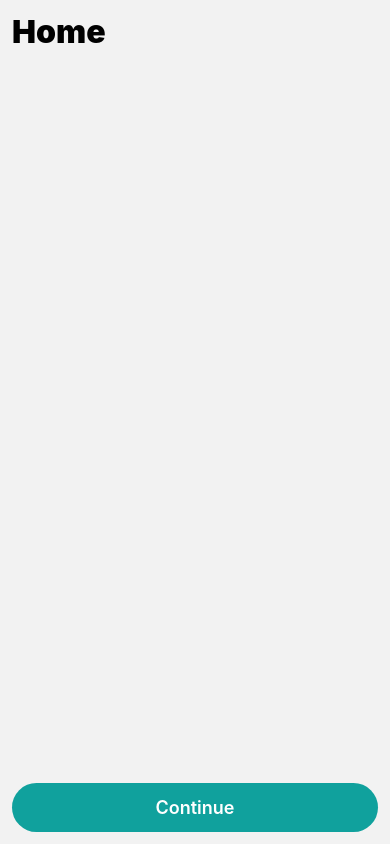
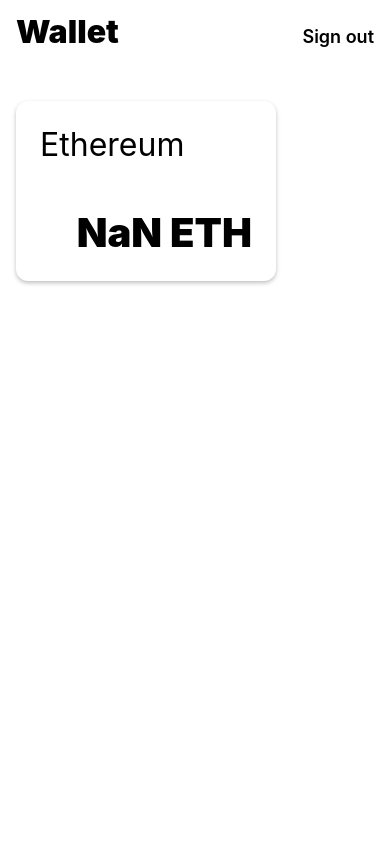
Before and after one commit to aiden77mori/native-cryptowallet-app, a React Native app: screen /Home in a window 390 px wide. Built offline with nearby package versions, Linux system fonts and the light colour scheme.

Commit message:
feat: screen updates

```diff
--- a/src/hooks/useRecoveryWords.ts
+++ b/src/hooks/useRecoveryWords.ts
@@ -2,28 +2,34 @@
 import {
   generateWords as _generateWords,
   wordsToSeedHex,
-} from '../libs/recoverySeed';
+} from '../libs/mnemonics';
+import * as secureStore from '../libs/secureStore';
 
 type UseRecoveryWords = () => {
-  salt: string;
-  setSalt: React.Dispatch<React.SetStateAction<string>>;
   randomWords: string[];
   generateWords: () => Promise<void>;
-  generateSeed: () => Promise<void>;
+  generateSeed: (password: string) => Promise<string | undefined>;
 };
 
 export const useRecoveryWords: UseRecoveryWords = () => {
   const [randomWords, setRandomWords] = useState<string[]>([]);
-  const [salt, setSalt] = useState<string>('');
 
   const generateWords = async () => {
     const words = await _generateWords(128);
-
     setRandomWords(words);
   };
 
-  const generateSeed = async () => {
-    const seedHex = await wordsToSeedHex(randomWords.join(' '), salt);
+  const generateSeed = async (
+    password: string,
+  ): Promise<string | undefined> => {
+    try {
+      const seedHex = await wordsToSeedHex(randomWords.join(' '), password);
+      await secureStore.saveData('private-key', seedHex);
+
+      return seedHex;
+    } catch (error) {
+      console.log('generateSeed#error', (error as Error).message);
+    }
   };
 
   useEffect(() => {
@@ -32,8 +38,6 @@
   }, []);
 
   return {
-    salt,
-    setSalt: setSalt,
     randomWords,
     generateWords,
     generateSeed,
--- a/src/hooks/useSecureStore.ts
+++ /dev/null
@@ -1,5 +0,0 @@
-type UseSecureStore = () => {};
-
-export const useSecureStore: UseSecureStore = () => {
-  return {};
-};
--- a/src/screens/CreateWallet.tsx
+++ b/src/screens/CreateWallet.tsx
@@ -1,12 +1,5 @@
 import React, {useState} from 'react';
-import {
-  KeyboardAvoidingView,
-  Platform,
-  ScrollView,
-  StyleSheet,
-  Text,
-  View,
-} from 'react-native';
+import {ScrollView, StyleSheet, Text, View} from 'react-native';
 import {NativeStackNavigationProp} from '@react-navigation/native-stack';
 
 import {SafeArea} from '../components/safeArea';
@@ -15,8 +8,8 @@
 import {Button} from '../components/button';
 import {useRecoveryWords} from '../hooks/useRecoveryWords';
 import {Chip} from '../components/chip';
-import {Input} from '../components/input';
 import {PasswordSheet} from '../components/passwordSheet';
+import {useAccountState} from '../context/account.provider';
 
 type Props = {
   navigation: NativeStackNavigationProp<RootStackParamList, 'CreateWallet'>;
@@ -26,18 +19,32 @@
   navigation,
 }) => {
   const [isPasswordModalOpen, setPasswordModalOpen] = useState(false);
-  const {randomWords, salt, setSalt, generateWords} = useRecoveryWords();
+  const [isLoading, setLoading] = useState(false);
+  const {getWallet} = useAccountState();
+  const {randomWords, generateWords, generateSeed} = useRecoveryWords();
 
   const onContinue = () => {
     setPasswordModalOpen(true);
   };
 
+  const onCreateWallet = async (password: string) => {
+    try {
+      setLoading(true);
+      const key = await generateSeed(password);
+
+      if (key !== undefined) {
+        getWallet(key);
+      }
+      navigation.navigate('Home');
+      setLoading(false);
+    } catch (error) {
+      console.log('onCreateWallet#error', (error as Error).message);
+      setLoading(false);
+    }
+  };
+
   return (
     <SafeArea>
-      <KeyboardAvoidingView
-        style={styles.screenContainer}
-        keyboardVerticalOffset={24}
-        behavior={Platform.OS === 'ios' ? 'position' : 'height'}>
       <Header title="Create Wallet" onBack={() => navigation.goBack()} />
 
       <ScrollView
@@ -58,18 +65,6 @@
           ))}
         </View>
 
-          <Text style={styles.description}>
-            You can add extra characters, allowing you to produce completely
-            different seeds from the same generated words. Don't forget to write
-            it down along with the generated words.
-          </Text>
-
-          <Input
-            placeholder="Type something for extra safety"
-            value={salt}
-            onChange={setSalt}
-          />
-
         <View style={styles.buttonContainer}>
           <Button type="secondary" onPress={generateWords}>
             Regenerate
@@ -77,18 +72,21 @@
           <Button onPress={onContinue}>Continue</Button>
         </View>
       </ScrollView>
-      </KeyboardAvoidingView>
+
       <PasswordSheet
         isVisible={isPasswordModalOpen}
+        isWalletLoading={isLoading}
         setVisible={setPasswordModalOpen}
+        onContinue={onCreateWallet}
       />
     </SafeArea>
   );
 };
 
 const styles = StyleSheet.create({
-  screenContainer: {flex: 1, flexDirection: 'row'},
-  scrollContainer: {flex: 1},
+  scrollContainer: {
+    flex: 1,
+  },
   container: {
     flex: 1,
     flexDirection: 'column',
--- a/src/screens/Home.tsx
+++ b/src/screens/Home.tsx
@@ -1,17 +1,39 @@
 import React from 'react';
 import {StyleSheet, Text, View} from 'react-native';
+import {NativeStackNavigationProp} from '@react-navigation/native-stack';
 
+import {SafeArea} from '../components/safeArea';
+import {useAccountState} from '../context/account.provider';
+import {CurrencyCard} from '../components/currencyCard';
 import {Button} from '../components/button';
+import {RootStackParamList} from '../App';
 
-export const HomeScreen: React.FunctionComponent = () => {
+type Props = {
+  navigation: NativeStackNavigationProp<RootStackParamList, 'Home'>;
+};
+
+export const HomeScreen: React.FunctionComponent<Props> = ({navigation}) => {
+  const {balance, signOut} = useAccountState();
+
+  const _signOut = () => {
+    signOut();
+    navigation.popToTop();
+  };
+
   return (
-    <View style={styles.container}>
-      <Text style={styles.title}>Home</Text>
-
-      <View style={styles.buttonContainer}>
-        <Button onPress={() => {}}>Continue</Button>
+    <SafeArea>
+      <View style={styles.container}>
+        <View style={styles.header}>
+          <Text style={styles.title}>Wallet</Text>
+          <Button type="tertiary" onPress={_signOut}>
+            Sign out
+          </Button>
+        </View>
+        <View style={styles.content}>
+          <CurrencyCard name="Ethereum" balance={`${balance ?? 'NaN'} ETH`} />
+        </View>
       </View>
-    </View>
+    </SafeArea>
   );
 };
 
@@ -19,15 +41,26 @@
   container: {
     flex: 1,
     flexDirection: 'column',
-    paddingHorizontal: 12,
+    paddingHorizontal: 16,
     paddingVertical: 12,
+  },
+  header: {
+    flexDirection: 'row',
+    alignItems: 'flex-start',
+    justifyContent: 'space-between',
+  },
+  content: {
+    paddingVertical: 40,
   },
   title: {
     fontSize: 32,
     fontWeight: '900',
   },
-  buttonContainer: {
-    flexGrow: 1,
-    justifyContent: 'flex-end',
+  signOut: {
+    fontSize: 18,
+  },
+  balanceText: {
+    fontSize: 18,
+    fontWeight: '400',
   },
 });
--- a/src/screens/Login.tsx
+++ b/src/screens/Login.tsx
@@ -1,23 +1,39 @@
 import React from 'react';
 import {StyleSheet, Text, View} from 'react-native';
+import {NativeStackNavigationProp} from '@react-navigation/native-stack';
 
 import {Button} from '../components/button';
 import {SafeArea} from '../components/safeArea';
-import {NativeStackNavigationProp} from '@react-navigation/native-stack';
 import {RootStackParamList} from '../App';
+import * as secureStore from '../libs/secureStore';
+import {useAccountState} from '../context/account.provider';
 
 type Props = {
   navigation: NativeStackNavigationProp<RootStackParamList, 'Login'>;
 };
 
 export const LoginScreen: React.FunctionComponent<Props> = ({navigation}) => {
+  const {getWallet} = useAccountState();
+
+  const onLogin = async () => {
+    try {
+      const walletKey = await secureStore.loadData();
+      if (walletKey) {
+        getWallet(walletKey.password);
+        navigation.navigate('Home');
+      }
+    } catch (error) {
+      console.log('onLogin#error', (error as Error).message);
+    }
+  };
+
   return (
     <SafeArea>
       <View style={styles.container}>
         <Text style={styles.title}>Login</Text>
 
         <View style={styles.buttonContainer}>
-          <Button onPress={() => {}}>Login</Button>
+          <Button onPress={onLogin}>Login</Button>
           <Button
             type="tertiary"
             onPress={() => navigation.navigate('CreateWallet')}>
```
Lines whose indentation alone changed are shown as unchanged.
